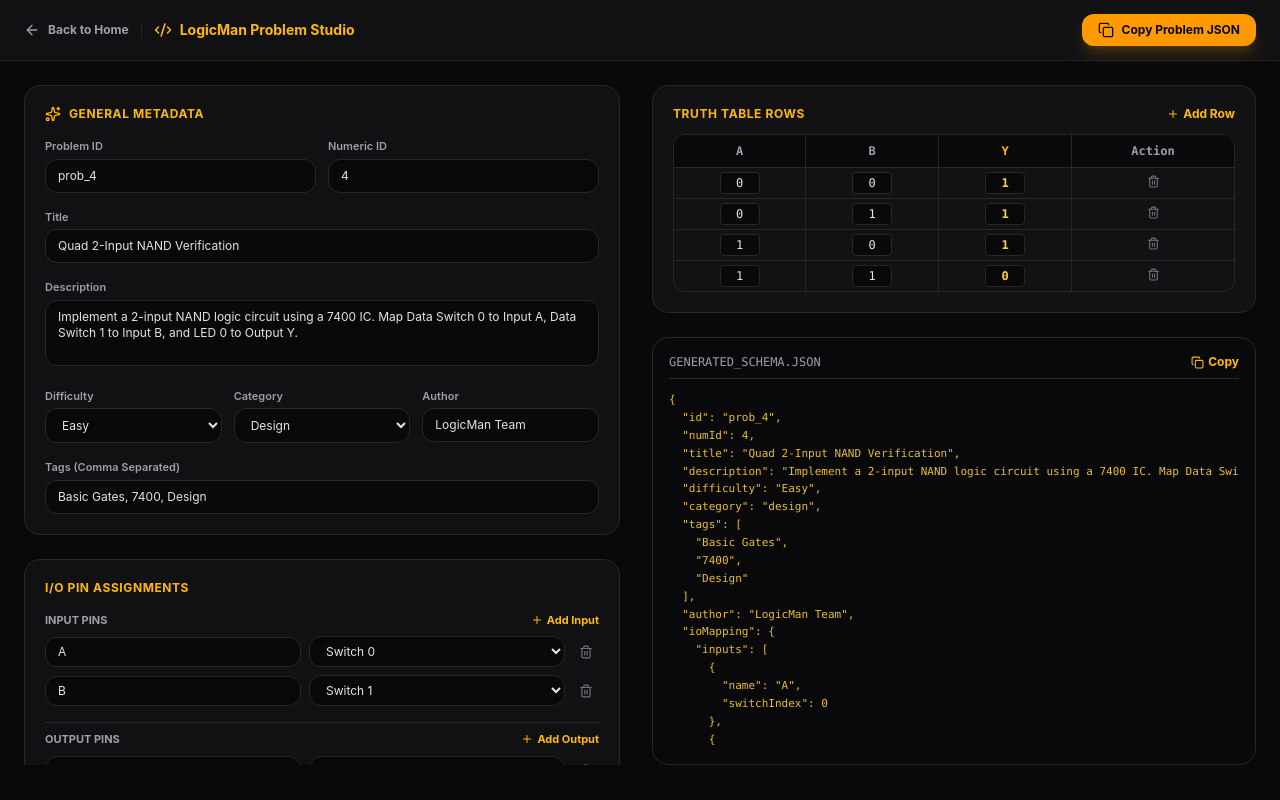
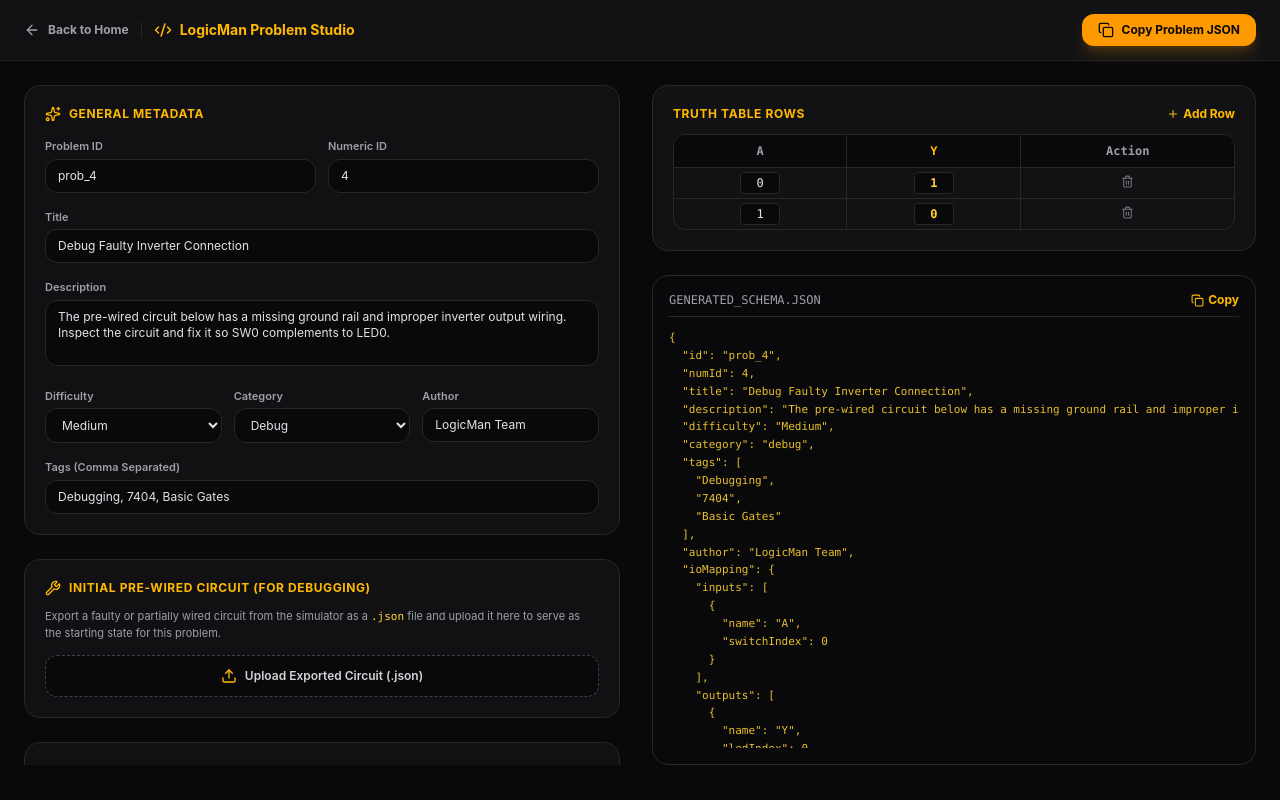
Before and after one commit to TahsinAhmadSadik/logic-man, a React (Vite) app: page /author in a window 1280 px wide. Built offline with nearby package versions, Linux system fonts and the light colour scheme.

Commit message:
Added a new debug problem #4

```diff
--- a/src/data/problems/index.js
+++ b/src/data/problems/index.js
@@ -1,6 +1,7 @@
 import prob1 from './prob_1.json';
 import prob2 from './prob_2.json';
 import prob3 from './prob_3.json';
+import prob4 from './prob_4.json';
 import freeSandbox from './free_sandbox.json';
 
 export const PROBLEMS_INDEX = [
@@ -30,6 +31,15 @@ export const PROBLEMS_INDEX = [
     category: prob3.category || 'debug',
     tags: prob3.tags || ['7486', '7408'],
     description: prob3.description
+  },
+  {
+    id: prob4.id,
+    numId: prob4.numId,
+    title: prob4.title,
+    difficulty: prob4.difficulty,
+    category: prob4.category || 'debug',
+    tags: prob4.tags || ['7404'],
+    description: prob4.description
   }
 ];
 
@@ -37,12 +47,20 @@ export const PROBLEMS_MAP = {
   prob_1: prob1,
   prob_2: prob2,
   prob_3: prob3,
+  prob_4: prob4,
   '1': prob1,
   '2': prob2,
   '3': prob3,
+  '4': prob4,
   free: freeSandbox,
   sandbox: freeSandbox,
   '0': freeSandbox
 };
 
 export const getProblemById = (id) => PROBLEMS_MAP[id] || null;
+
+
+
+// add import
+// add into Problem Index
+// add into Problem map twice
--- /dev/null
+++ b/src/data/problems/prob_4.json
@@ -0,0 +1,89 @@
+{
+  "id": "prob_4",
+  "numId": 4,
+  "title": "Debug Faulty Inverter Connection",
+  "description": "The pre-wired circuit below has a missing ground rail and improper inverter output wiring. Inspect the circuit and fix it so SW0 complements to LED0.",
+  "difficulty": "Easy",
+  "category": "debug",
+  "tags": [
+    "Debugging",
+    "7404",
+    "Basic Gates"
+  ],
+  "author": "LogicMan Team",
+  "ioMapping": {
+    "inputs": [
+      {
+        "name": "A",
+        "switchIndex": 0
+      }
+    ],
+    "outputs": [
+      {
+        "name": "Y",
+        "ledIndex": 0
+      }
+    ]
+  },
+  "truthTable": [
+    {
+      "inputs": {
+        "A": 0
+      },
+      "outputs": {
+        "Y": 1
+      }
+    },
+    {
+      "inputs": {
+        "A": 1
+      },
+      "outputs": {
+        "Y": 0
+      }
+    }
+  ],
+  "allowedICLimits": {
+    "7404": 1
+  },
+  "initialCircuit": {
+    "placedIcs": [
+      {
+        "id": "ic_placed_1786040043767_22ico",
+        "icTypeId": "7404",
+        "blockId": "M1",
+        "startCol": 15
+      }
+    ],
+    "wires": [
+      {
+        "id": "wire_1786040048023_zc3cx",
+        "startHole": "PWR_VCC_1",
+        "endHole": "BB_B15",
+        "color": "#ef4444"
+      },
+      {
+        "id": "wire_1786040052031_zmg7r",
+        "startHole": "PWR_GND_1",
+        "endHole": "BB_I20",
+        "color": "#ef4444"
+      },
+      {
+        "id": "wire_1786040064487_o7ium",
+        "startHole": "BB_I15",
+        "endHole": "SWITCH_OUT_0",
+        "color": "#ef4444"
+      },
+      {
+        "id": "wire_1786040068391_zpevw",
+        "startHole": "BB_I16",
+        "endHole": "LED_IN_0",
+        "color": "#ef4444"
+      }
+    ]
+  },
+  "hints": [
+    "Check if Pin 7 of the 7404 is connected to GND.",
+    "Ensure Pin 2 is wired directly to LED 0."
+  ]
+}
--- a/src/pages/ProblemStudioPage.jsx
+++ b/src/pages/ProblemStudioPage.jsx
@@ -1,4 +1,4 @@
-import React, { useState } from 'react';
+import React, { useState, useRef } from 'react';
 import { Link } from 'react-router-dom';
 import {
   Code2,
@@ -9,44 +9,103 @@ import {
   ArrowLeft,
   Sparkles,
   HelpCircle,
-  Cpu
+  Cpu,
+  Upload,
+  FileCode,
+  Wrench
 } from 'lucide-react';
 
 export const ProblemStudioPage = () => {
   const [copied, setCopied] = useState(false);
+  const initialFileInputRef = useRef(null);
 
   // --- FORM STATE ---
   const [id, setId] = useState('prob_4');
   const [numId, setNumId] = useState(4);
-  const [title, setTitle] = useState('Quad 2-Input NAND Verification');
+  const [title, setTitle] = useState('Debug Faulty Inverter Connection');
   const [description, setDescription] = useState(
-    'Implement a 2-input NAND logic circuit using a 7400 IC. Map Data Switch 0 to Input A, Data Switch 1 to Input B, and LED 0 to Output Y.'
+    'The pre-wired circuit below has a missing ground rail and improper inverter output wiring. Inspect the circuit and fix it so SW0 complements to LED0.'
   );
-  const [difficulty, setDifficulty] = useState('Easy');
-  const [category, setCategory] = useState('design'); // 'design' | 'debug'
-  const [tags, setTags] = useState('Basic Gates, 7400, Design');
+  const [difficulty, setDifficulty] = useState('Medium');
+  const [category, setCategory] = useState('debug'); // 'design' | 'debug'
+  const [tags, setTags] = useState('Debugging, 7404, Basic Gates');
   const [author, setAuthor] = useState('LogicMan Team');
 
+  // Initial Pre-wired Circuit State (for Debug Mode)
+  const [initialCircuit, setInitialCircuit] = useState({
+    placedIcs: [],
+    wires: []
+  });
+  const [importedFileName, setImportedFileName] = useState('');
+
   // I/O Mapping State
-  const [inputs, setInputs] = useState([{ name: 'A', switchIndex: 0 }, { name: 'B', switchIndex: 1 }]);
+  const [inputs, setInputs] = useState([{ name: 'A', switchIndex: 0 }]);
   const [outputs, setOutputs] = useState([{ name: 'Y', ledIndex: 0 }]);
 
   // Truth Table State
   const [truthTable, setTruthTable] = useState([
-    { inputs: { A: 0, B: 0 }, outputs: { Y: 1 } },
-    { inputs: { A: 0, B: 1 }, outputs: { Y: 1 } },
-    { inputs: { A: 1, B: 0 }, outputs: { Y: 1 } },
-    { inputs: { A: 1, B: 1 }, outputs: { Y: 0 } }
+    { inputs: { A: 0 }, outputs: { Y: 1 } },
+    { inputs: { A: 1 }, outputs: { Y: 0 } }
   ]);
 
   // Allowed IC Limits State
-  const [icLimits, setIcLimits] = useState([{ icTypeId: '7400', limit: 1 }]);
+  const [icLimits, setIcLimits] = useState([{ icTypeId: '7404', limit: 1 }]);
 
   // Hints State
   const [hints, setHints] = useState([
-    'Remember to connect Pin 14 of the 7400 to VCC (+5V) and Pin 7 to GND.',
-    'Pins 1 and 2 are the inputs for Gate 1, and Pin 3 is the output.'
+    'Check if Pin 7 of the 7404 is connected to GND.',
+    'Ensure Pin 2 is wired directly to LED 0.'
   ]);
+
+  // --- HANDLER: UPLOAD EXPORTED CIRCUIT JSON ---
+  const handleInitialCircuitUpload = (e) => {
+    const file = e.target.files?.[0];
+    if (!file) return;
+
+    const reader = new FileReader();
+    reader.onload = (event) => {
+      try {
+        const content = event.target?.result;
+        if (typeof content === 'string') {
+          const parsed = JSON.parse(content);
+          if (!Array.isArray(parsed.wires) || !Array.isArray(parsed.placedIcs)) {
+            alert('Invalid circuit file! File must contain "wires" and "placedIcs" arrays.');
+            return;
+          }
+
+          setInitialCircuit({
+            placedIcs: parsed.placedIcs,
+            wires: parsed.wires
+          });
+          setImportedFileName(file.name);
+
+          // Auto-populate IC Limits based on uploaded ICs if limits are empty
+          const icCounts = {};
+          parsed.placedIcs.forEach((ic) => {
+            icCounts[ic.icTypeId] = (icCounts[ic.icTypeId] || 0) + 1;
+          });
+
+          const autoLimits = Object.entries(icCounts).map(([icTypeId, limit]) => ({
+            icTypeId,
+            limit
+          }));
+
+          if (autoLimits.length > 0) {
+            setIcLimits(autoLimits);
+          }
+        }
+      } catch (err) {
+        alert('Failed to parse circuit file: ' + err.message);
+      }
+      e.target.value = '';
+    };
+    reader.readAsText(file);
+  };
+
+  const handleClearInitialCircuit = () => {
+    setInitialCircuit({ placedIcs: [], wires: [] });
+    setImportedFileName('');
+  };
 
   // --- GENERATED JSON OBJECT ---
   const generatedJson = {
@@ -69,10 +128,7 @@ export const ProblemStudioPage = () => {
       }
       return acc;
     }, {}),
-    initialCircuit: {
-      placedIcs: [],
-      wires: []
-    },
+    initialCircuit,
     hints: hints.filter((h) => h.trim() !== '')
   };
 
@@ -86,7 +142,7 @@ export const ProblemStudioPage = () => {
 
   // Handlers for Input/Output Pin add/remove
   const addInputPin = () => {
-    const nextChar = String.fromCharCode(65 + inputs.length); // A, B, C...
+    const nextChar = String.fromCharCode(65 + inputs.length);
     setInputs([...inputs, { name: nextChar, switchIndex: inputs.length }]);
   };
 
@@ -120,6 +176,15 @@ export const ProblemStudioPage = () => {
 
   return (
     <div className="min-h-screen bg-zinc-950 text-zinc-100 flex flex-col font-sans selection:bg-amber-500 selection:text-zinc-950">
+      {/* Hidden File Input for Circuit Upload */}
+      <input
+        type="file"
+        ref={initialFileInputRef}
+        onChange={handleInitialCircuitUpload}
+        accept=".json"
+        className="hidden"
+      />
+
       {/* Navbar */}
       <nav className="border-b border-zinc-800/80 bg-zinc-900/60 backdrop-blur-md sticky top-0 z-50 px-6 py-3.5 flex items-center justify-between">
         <div className="flex items-center gap-3">
@@ -258,7 +323,52 @@ export const ProblemStudioPage = () => {
             </div>
           </div>
 
-          {/* Section 2: I/O Pin Assignments */}
+          {/* Section 2: Debug Mode Initial Circuit Uploader */}
+          <div className="p-5 bg-zinc-900/60 border border-zinc-800 rounded-2xl space-y-3">
+            <div className="flex items-center justify-between">
+              <h3 className="text-xs font-bold text-amber-400 uppercase tracking-wider flex items-center gap-2">
+                <Wrench size={16} /> Initial Pre-wired Circuit (For Debugging)
+              </h3>
+              {initialCircuit.placedIcs.length > 0 && (
+                <button
+                  onClick={handleClearInitialCircuit}
+                  className="text-xs text-rose-400 hover:underline flex items-center gap-1"
+                >
+                  <Trash2 size={12} /> Clear Circuit
+                </button>
+              )}
+            </div>
+
+            <p className="text-[11px] text-zinc-400 leading-relaxed">
+              Export a faulty or partially wired circuit from the simulator as a <code className="text-amber-300">.json</code> file and upload it here to serve as the starting state for this problem.
+            </p>
+
+            <button
+              onClick={() => initialFileInputRef.current?.click()}
+              className="w-full py-3 px-4 rounded-xl border border-dashed border-zinc-700 hover:border-amber-500/50 bg-zinc-950 hover:bg-zinc-900 text-xs font-semibold text-zinc-300 flex items-center justify-center gap-2 transition-all"
+            >
+              <Upload size={16} className="text-amber-400" />
+              <span>
+                {importedFileName
+                  ? `Uploaded: ${importedFileName}`
+                  : 'Upload Exported Circuit (.json)'}
+              </span>
+            </button>
+
+            {/* Uploaded Circuit Stats Badge */}
+            {(initialCircuit.placedIcs.length > 0 || initialCircuit.wires.length > 0) && (
+              <div className="p-2.5 bg-zinc-950 border border-zinc-800 rounded-xl flex items-center justify-between text-[11px] font-mono text-zinc-300">
+                <div className="flex items-center gap-2">
+                  <FileCode size={14} className="text-emerald-400" />
+                  <span>
+                    Initial State Loaded: <strong className="text-amber-400">{initialCircuit.placedIcs.length} ICs</strong>, <strong className="text-sky-400">{initialCircuit.wires.length} Wires</strong>
+                  </span>
+                </div>
+              </div>
+            )}
+          </div>
+
+          {/* Section 3: I/O Pin Assignments */}
           <div className="p-5 bg-zinc-900/60 border border-zinc-800 rounded-2xl space-y-4">
             <h3 className="text-xs font-bold text-amber-400 uppercase tracking-wider">
               I/O Pin Assignments
@@ -365,7 +475,7 @@ export const ProblemStudioPage = () => {
             </div>
           </div>
 
-          {/* Section 3: Allowed IC Limits */}
+          {/* Section 4: Allowed IC Limits */}
           <div className="p-5 bg-zinc-900/60 border border-zinc-800 rounded-2xl space-y-4">
             <div className="flex items-center justify-between">
               <h3 className="text-xs font-bold text-amber-400 uppercase tracking-wider flex items-center gap-2">
```
